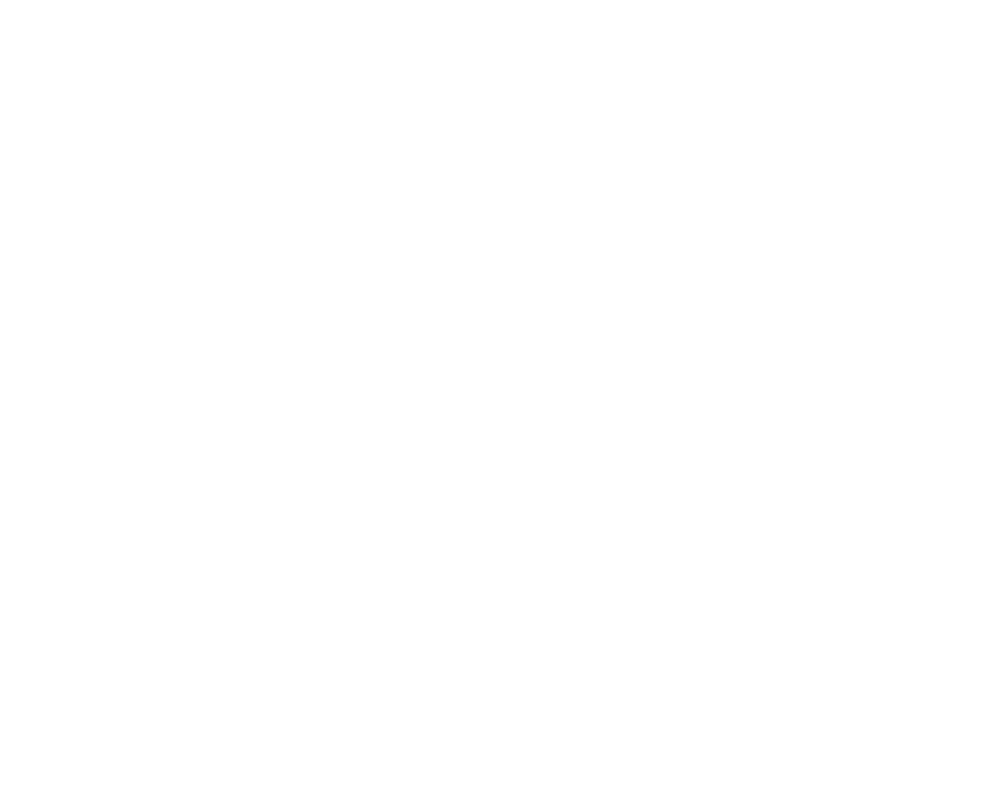
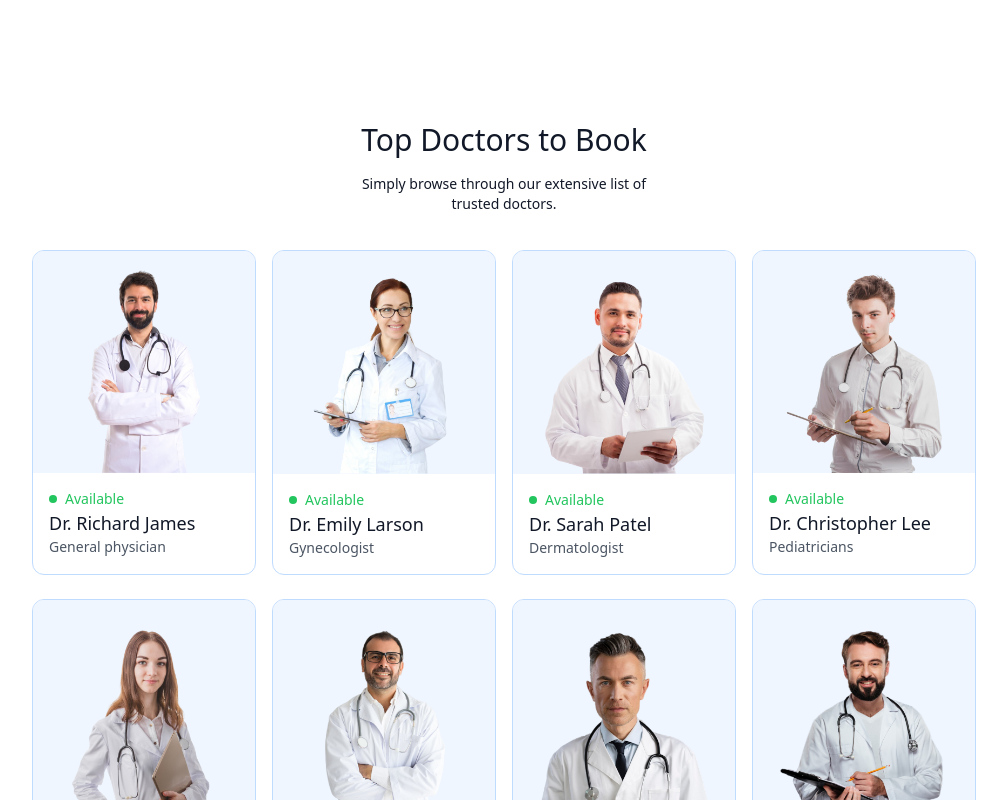
Before and after one commit to CalebM7/doctor-booking-appointment-system-frontend, a React (Vite) app: page / in a window 1280 px wide. Shown: the part 1020-1820 px from the top of the page, without its empty margins (136-1143 px from the left). Before the commit the page ends 1078 px from the top, so only its background shows below. Built offline with nearby package versions, Linux system fonts and the light colour scheme.

Commit message:
Add TopDoctors component to Home page and update Tailwind config for grid layout

```diff
--- /dev/null
+++ b/src/components/TopDoctors.jsx
@@ -0,0 +1,38 @@
+import React from 'react';
+import { doctors } from '../assets/assets';
+import { useNavigate } from 'react-router-dom';
+
+const TopDoctors = () => {
+
+  const navigate = useNavigate()
+
+  return (
+    <div className="flex flex-col items-center gap-4 my-16 text-gray-900 md:mx-10">
+      <h1 className="text-3xl font-medium">Top Doctors to Book</h1>
+      <p className="sm:w-1/3 text-center text-sm">
+        Simply browse through our extensive list of trusted doctors.
+      </p>
+      <div className="w-full grid grid-cols-auto gap-4 pt-5 gap-y-6 px-3 sm:px-0">
+        {doctors.slice(0, 10).map((item, index) => (
+          <div
+            onClick={() => navigate(`/appointment/${item._id}`)} className="border border-blue-200 rounded-xl overflow-hidden cursor-pointer hover:translate-y-[-10px] transition-all duration-500"
+            key={index}
+          >
+            <img className="bg-blue-50" src={item.image} alt="" />
+            <div className="p-4">
+              <div className="flex items-center gap-2 text-sm text-center text-green-500">
+                <p className="w-2 h-2 bg-green-500 rounded-full"></p>
+                <p>Available</p>
+              </div>
+              <p className="text-gray-900 text-lg font-medium">{item.name}</p>
+              <p className="text-gray-600 text-sm">{item.speciality}</p>
+            </div>
+          </div>
+        ))}
+      </div>
+      <button className="bg-blue-50 text-gray-600 px-12 py-3 rounded-full mt-10">more</button>
+    </div>
+  );
+};
+
+export default TopDoctors;
--- a/src/pages/Home.jsx
+++ b/src/pages/Home.jsx
@@ -1,14 +1,16 @@
-import React from 'react'
-import Header from '../components/Header'
-import SpecialityMenu from '../components/SpecialityMenu'
+import React from 'react';
+import Header from '../components/Header';
+import SpecialityMenu from '../components/SpecialityMenu';
+import TopDoctors from '../components/TopDoctors';
 
 const Home = () => {
   return (
     <div>
       <Header />
       <SpecialityMenu />
+      <TopDoctors />
     </div>
-  )
-}
+  );
+};
 
-export default Home
+export default Home;
--- a/tailwind.config.js
+++ b/tailwind.config.js
@@ -8,6 +8,9 @@ export default {
     extend: {
       colors: {
         'primary':"#5f6FFF"
+      },
+      gridTemplateColumns:{
+        'auto':'repeat(auto-fill, minmax(200px, 1fr))'
       }
     },
   },
```
